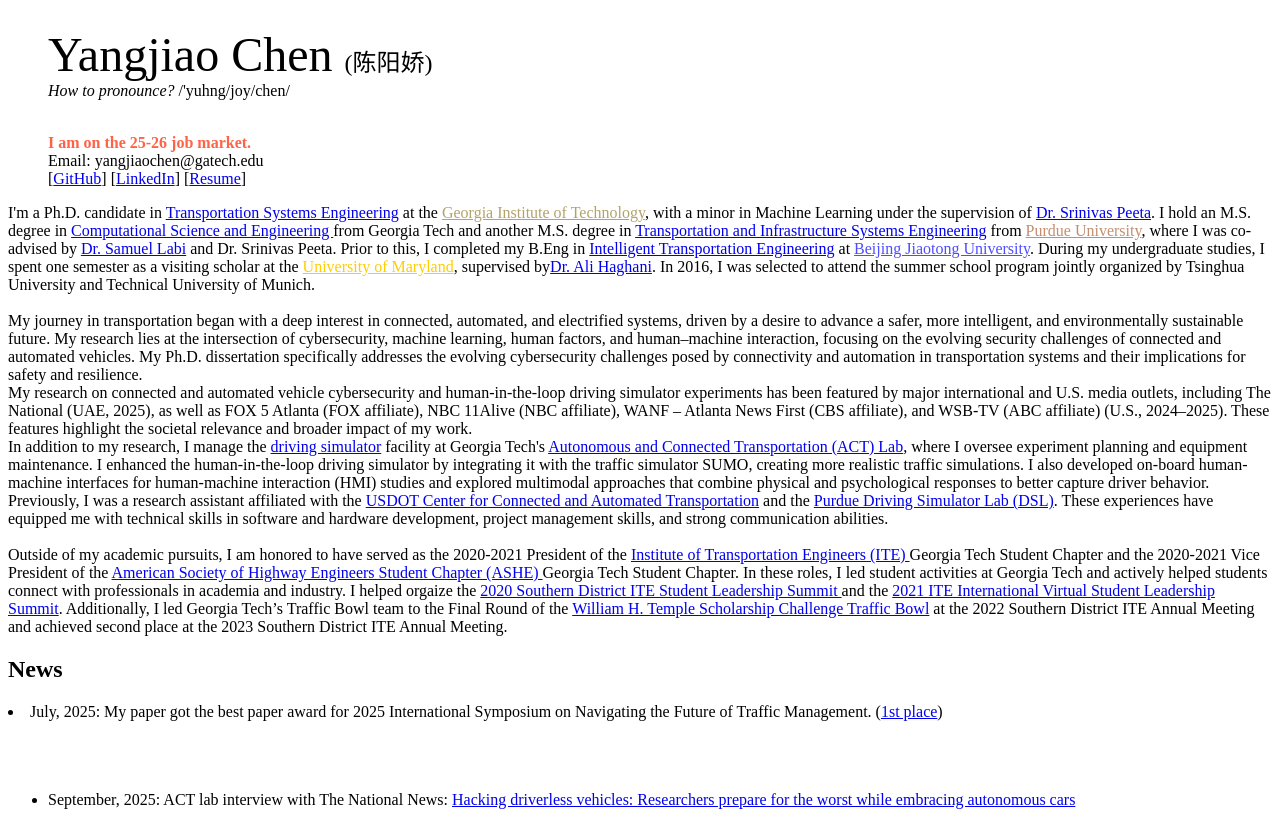
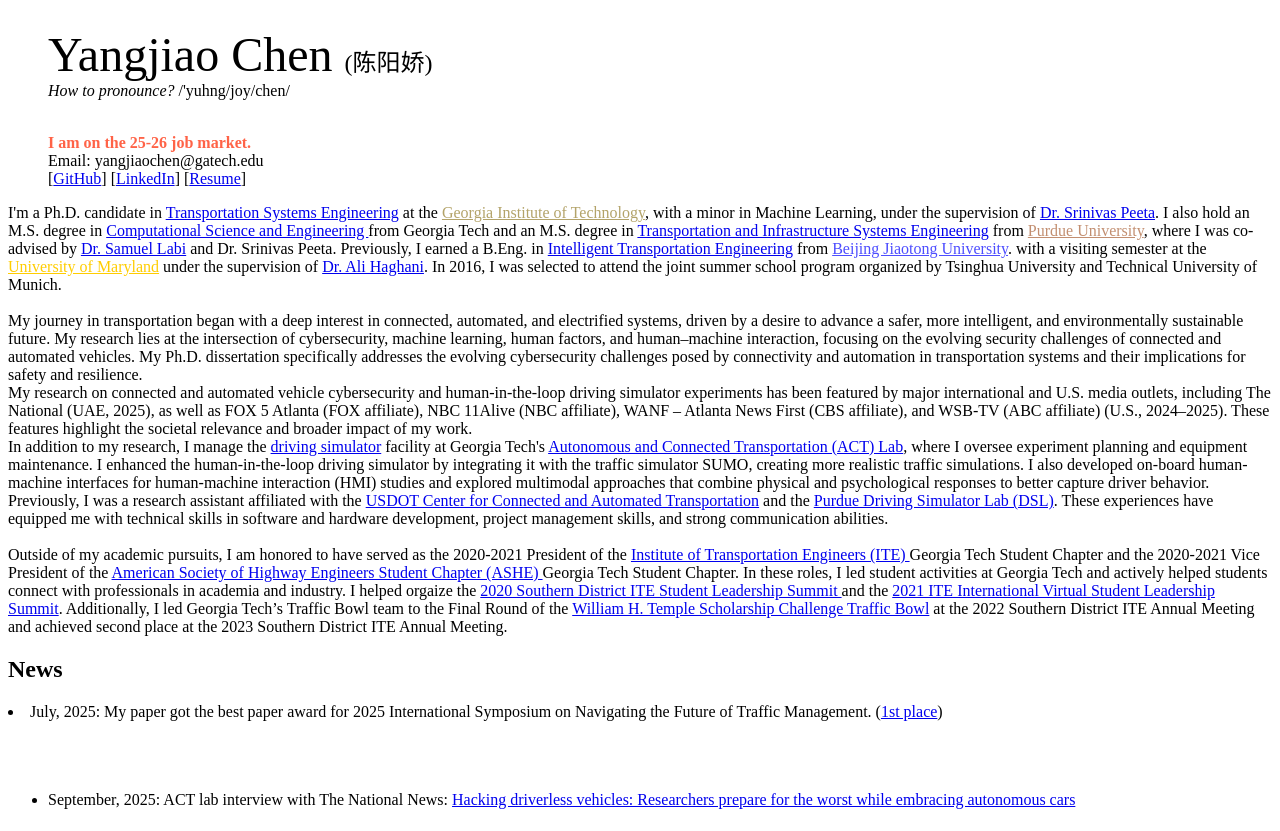
Before and after one commit to YangjiaoChen/YangjiaoChen.github.io, a Jekyll site: the page built from index.html, in a window 1280 px wide and 900 px high, scrolled down 431 px, cut to the strip 56-887 px from the top of the window. Built offline with Jekyll 4.4.1, drawn with Linux system fonts in a browser that asks for light colours.

Commit message:
Update index.html

```diff
--- a/index.html
+++ b/index.html
@@ -115,12 +115,12 @@ title: "Yangjiao Chen"
 </div>
 <div class="col-md-11">
 <p>
-I'm a Ph.D. candidate in <a href="https://prod.ce.gatech.edu/academics/groups/transportation" target="_blank">Transportation Systems Engineering</a> at the <a href="https://www.gatech.edu" target="_blank" style="color:rgb(179,163,105)">Georgia Institute of Technology</a>, with a minor in Machine Learning under the supervision of <a href="https://ce.gatech.edu/directory/person/srinivas-peeta" target="_blank">Dr. Srinivas Peeta</a>.
-I hold an M.S. degree in <a href="https://cse.gatech.edu" target="_blank">Computational Science and Engineering </a> from Georgia Tech and another M.S. degree in <a href="https://engineering.purdue.edu/CE/Academics/Groups/Transportation" target="_blank">Transportation and Infrastructure Systems Engineering</a>
+I'm a Ph.D. candidate in <a href="https://prod.ce.gatech.edu/academics/groups/transportation" target="_blank">Transportation Systems Engineering</a> at the <a href="https://www.gatech.edu" target="_blank" style="color:rgb(179,163,105)">Georgia Institute of Technology</a>, with a minor in Machine Learning, under the supervision of <a href="https://ce.gatech.edu/directory/person/srinivas-peeta" target="_blank">Dr. Srinivas Peeta</a>.
+I also hold an M.S. degree in <a href="https://cse.gatech.edu" target="_blank">Computational Science and Engineering </a> from Georgia Tech and an M.S. degree in <a href="https://engineering.purdue.edu/CE/Academics/Groups/Transportation" target="_blank">Transportation and Infrastructure Systems Engineering</a>
 from <a href="https://www.purdue.edu" target="_blank" style="color:rgb(194,142,112)">Purdue University</a>, where I was co-advised by <a href="https://engineering.purdue.edu/CE/People/ptProfile?resource_id=2416" target="_blank">Dr. Samuel Labi</a>
-and Dr. Srinivas Peeta. Prior to this, I completed my B.Eng in <a href="http://en.trans.bjtu.edu.cn" target="_blank">Intelligent Transportation Engineering</a> at <a href="http://en.njtu.edu.cn" target="_blank"  style="color:rgb(77,77,255)">Beijing Jiaotong University</a>.
-During my undergraduate studies, I spent one semester as a visiting scholar at the <a href="https://umd.edu" target="_blank"  style="color:rgb(255,205,0)"> University of Maryland</a>, supervised by<a href="https://cee.umd.edu/clark/faculty/269/Ali-Haghani" target="_blank">Dr. Ali Haghani</a>.
-In 2016, I was selected to attend the summer school program jointly organized by Tsinghua University and Technical University of Munich.
+and Dr. Srinivas Peeta. Previously, I earned a B.Eng. in <a href="http://en.trans.bjtu.edu.cn" target="_blank">Intelligent Transportation Engineering</a> from <a href="http://en.njtu.edu.cn" target="_blank"  style="color:rgb(77,77,255)">Beijing Jiaotong University</a>.
+with a visiting semester at the <a href="https://umd.edu" target="_blank"  style="color:rgb(255,205,0)"> University of Maryland</a> under the supervision of <a href="https://cee.umd.edu/clark/faculty/269/Ali-Haghani" target="_blank">Dr. Ali Haghani</a>.
+In 2016, I was selected to attend the joint summer school program organized by Tsinghua University and Technical University of Munich.
 <br />
 <br />
 My journey in transportation began with a deep interest in connected, automated, and electrified systems, driven by a desire to advance a safer, more intelligent, and environmentally sustainable future.
```
